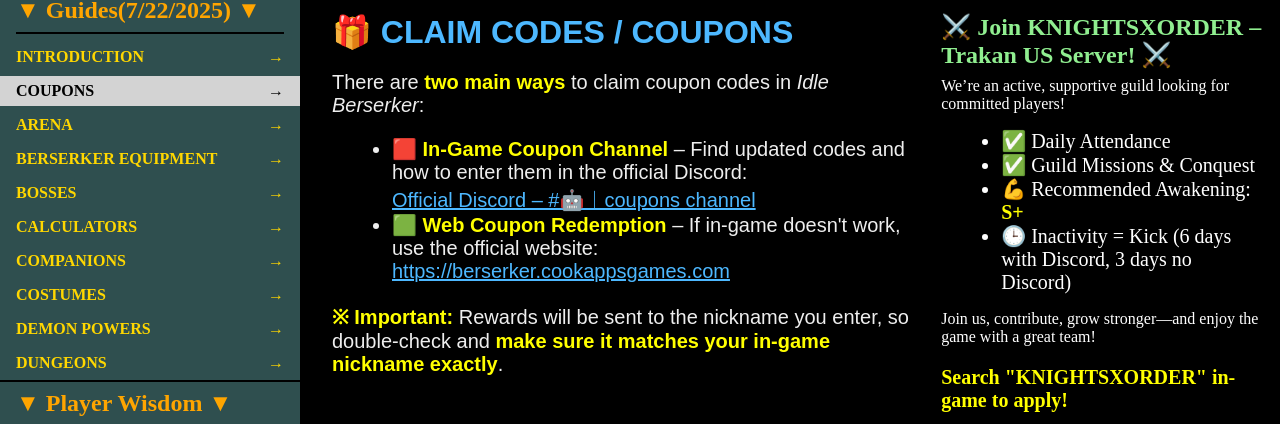
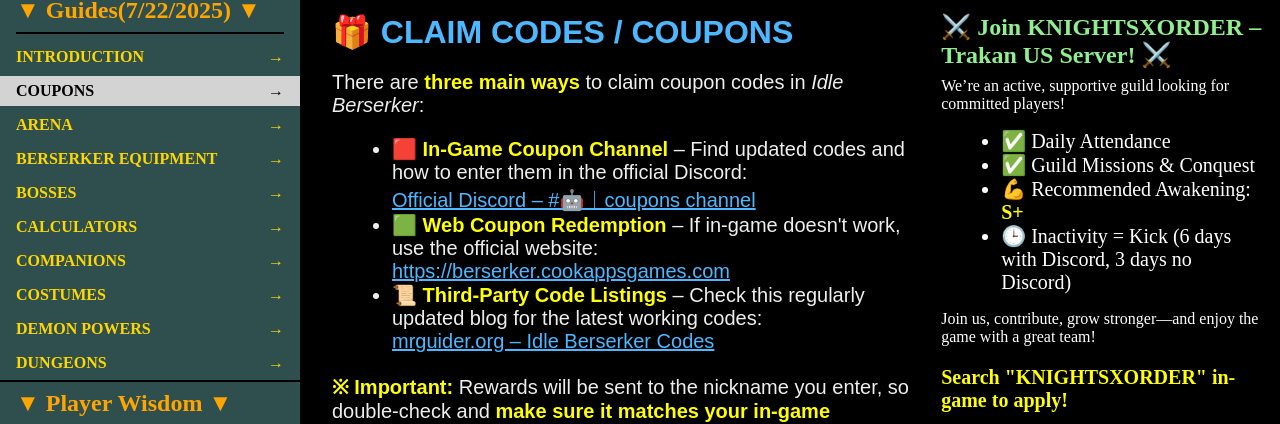
Before and after one commit to PopTudor1/idle-berserker-wiki, a React (Vite) app: page /coupons in a window 1280 px wide. Shown: the part 122-546 px from the top of the page. Built offline with nearby package versions, Linux system fonts and the light colour scheme.

Commit message:
Main-add third party link to coupons

```diff
--- a/src/pages/guides/coupons/coupons-page.tsx
+++ b/src/pages/guides/coupons/coupons-page.tsx
@@ -4,7 +4,7 @@
       <div className="guide-container">
         <h1>🎁 CLAIM CODES / COUPONS</h1>
         <p>
-          There are <strong>two main ways</strong> to claim coupon codes in{" "}
+          There are <strong>three main ways</strong> to claim coupon codes in{" "}
           <em>Idle Berserker</em>:
         </p>
         <ul>
@@ -32,6 +32,18 @@
               https://berserker.cookappsgames.com
             </a>
           </li>
+          <li>
+            📜 <strong>Third-Party Code Listings</strong> – Check this regularly
+            updated blog for the latest working codes:
+            <br />
+            <a
+              href="https://www.mrguider.org/codes/idle-berserker-codes-coupon/"
+              target="_blank"
+              rel="noopener noreferrer"
+            >
+              mrguider.org – Idle Berserker Codes
+            </a>
+          </li>
         </ul>
         <p>
           <strong>※ Important:</strong> Rewards will be sent to the nickname you
```
